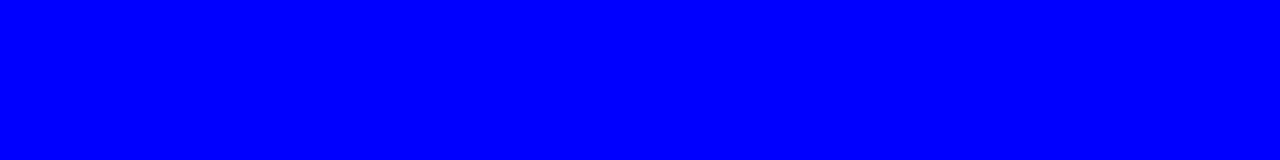
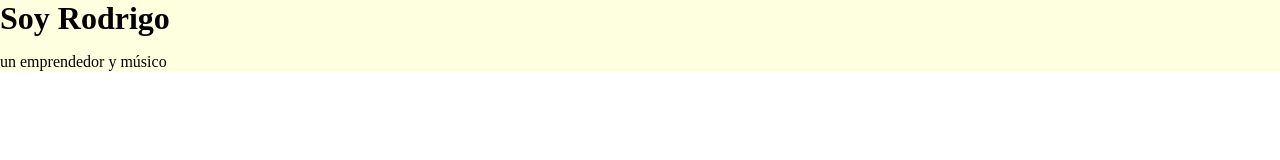
Before and after one commit to rodrigooig/my-site, a plain HTML site: page index.html in a window 1280 px wide. Drawn offline with Linux system fonts and the light colour scheme.

Commit message:
Cambios en el estilo

```diff
--- a/css/styles.css
+++ b/css/styles.css
@@ -1,3 +1,13 @@
+div {
+  background-color: #feffde;
+}
 body {
-  background-color: blue;
+  margin: 0;
 }
+h1 {
+  margin: 0;
+}
+
+/*
+https://colorhunt.co/palette/feffdeddffbc91c78852734d
+*/
--- a/index.html
+++ b/index.html
@@ -6,6 +6,12 @@
     <meta name="viewport" content="width=device-width, initial-scale=1.0" />
     <title>Rodrigo Muñoz</title>
     <link rel="stylesheet" href="/css/styles.css" />
+    <link rel="icon" href="favicon.ico" />
   </head>
-  <body></body>
+  <body>
+    <div>
+      <h1>Soy Rodrigo</h1>
+      <p>un emprendedor y músico</p>
+    </div>
+  </body>
 </html>
```
